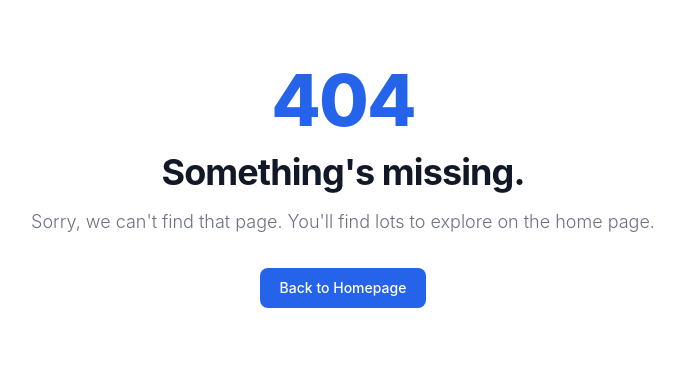
After one commit to J-yphen/BreachRoute, a Flask app: template app/templates/404.html in a window 1280 px wide. The commit adds this page. Shown: the top 387 px of the page, without its empty margins (297-977 px from the left). Run offline with Flask 3, Linux system fonts and the light colour scheme; the template is opened without the code that fills it, so the values that code supplies are empty; some libraries are stand-ins or nearby versions.

Commit message:
Add 404 not found default page, Added CDN link of flowbit

```diff
--- a/app/__init__.py
+++ b/app/__init__.py
@@ -37,6 +37,12 @@ def create_app(config_class='config.Config'):
         app.register_blueprint(onboarding_bp)
         # app.add_url_rule('/', endpoint='onboarding.setup') ### Adding this will redirect to `/setup` by default
 
+    from flask import render_template
+
+    @app.errorhandler(404)
+    def page_not_found(e):
+        return render_template('404.html'), 404
+
     return app
 
 app = create_app()
--- /dev/null
+++ b/app/templates/404.html
@@ -0,0 +1,17 @@
+{% extends 'base.html' %}
+{% block title %}
+	Error
+{% endblock %}
+
+{% block content %}
+<section class="bg-white dark:bg-gray-900">
+    <div class="py-8 px-4 mx-auto max-w-screen-xl lg:py-16 lg:px-6">
+        <div class="mx-auto max-w-screen-sm text-center">
+            <h1 class="mb-4 text-7xl tracking-tight font-extrabold lg:text-9xl text-primary-600 dark:text-primary-500">404</h1>
+            <p class="mb-4 text-3xl tracking-tight font-bold text-gray-900 md:text-4xl dark:text-white">Something's missing.</p>
+            <p class="mb-4 text-lg font-light text-gray-500 dark:text-gray-400">Sorry, we can't find that page. You'll find lots to explore on the home page. </p>
+            <a href="#" class="inline-flex text-white bg-primary-600 hover:bg-primary-800 focus:ring-4 focus:outline-none focus:ring-primary-300 font-medium rounded-lg text-sm px-5 py-2.5 text-center dark:focus:ring-primary-900 my-4">Back to Homepage</a>
+        </div>
+    </div>
+</section>
+{% endblock %}
--- a/app/templates/base.html
+++ b/app/templates/base.html
@@ -5,7 +5,7 @@
         <meta name="viewport" content="width=device-width, initial-scale=1, shrink-to-fit=no">
         <link href="{{ url_for('static', filename='css/output.css') }}" rel="stylesheet"/>
         <link href="{{ url_for('static', filename='css/styles.css') }}" rel="stylesheet"/>
-        <!-- <link href="https://cdn.jsdelivr.net/npm/flowbite@3.1.2/dist/flowbite.min.css" rel="stylesheet" /> -->
+        <link href="https://cdn.jsdelivr.net/npm/flowbite@3.1.2/dist/flowbite.min.css" rel="stylesheet" />
         <title>
             {% block title %}
 
```
